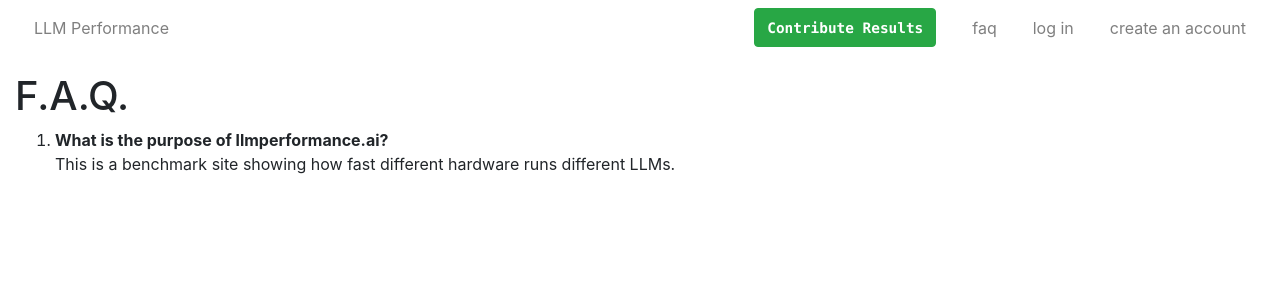
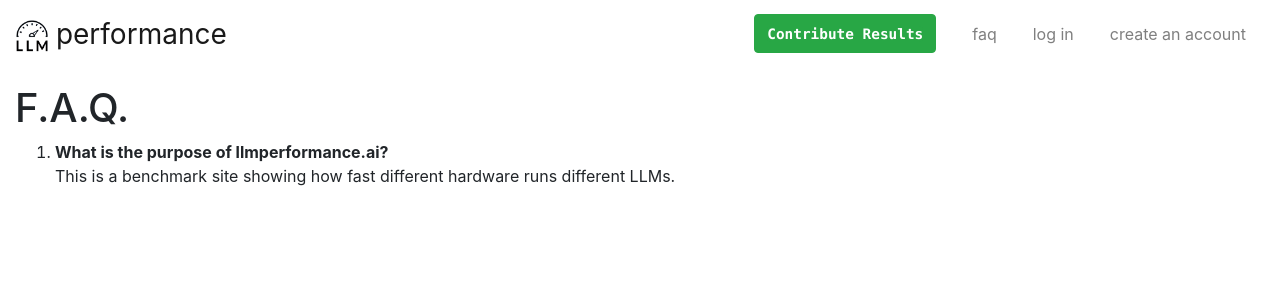
Before and after one commit to datahaven-net/llm-performance, a Django app: template llm_performance/templates/faq/faq_page.html in a window 1280 px wide. Shown: the top 300 px of the page. Run offline with Django 4.2, Linux system fonts and the light colour scheme; the template is opened without the code that fills it, so the values that code supplies are empty; some libraries are stand-ins or nearby versions.

Commit message:
updated site logo

```diff
--- a/templates/base/head.html
+++ b/templates/base/head.html
@@ -15,7 +15,9 @@
 
     <link href="{% static 'vendor/bootstrap/css/bootstrap.css' %}" rel="stylesheet" type="text/css">
     <link href="{% static 'css/styles.css' %}" rel="stylesheet" type="text/css">
-    <link href="{% static 'font-awesome/css/font-awesome.css' %}" rel="stylesheet" type="text/css">
+
+    <!-- <link href="{% static 'font-awesome/css/font-awesome.css' %}" rel="stylesheet" type="text/css"> -->
+
     {% if recaptcha_site_key %}
         <script src='https://www.recaptcha.net/recaptcha/api.js'></script>
     {% endif %}
@@ -44,7 +46,10 @@
 <body>
 <header>
     <nav class="navbar navbar-expand-md navbar-light bg-white static-top">
-        <!-- <a class="navbar-brand" href="/">LLM performance</a> -->
+        <a class="navbar-brand" href="/" style="font-size: 28px">
+            <img src="/static/images/llm_performance.png" width="32" height="32" alt="">
+            performance
+        </a>
         <button class="navbar-toggler" type="button" data-toggle="collapse" data-target="#navbarNavDropdown" aria-controls="navbarNavDropdown" aria-expanded="false" aria-label="Toggle navigation">
             <span class="navbar-toggler-icon"></span>
         </button>
@@ -52,9 +57,11 @@
             {% with url_name=request.resolver_match.url_name %}
                 {% if request.user.is_authenticated %}
                     <ul class="navbar-nav mr-auto">
+                        <!--
                         <li class="nav-item {% if url_name == 'index' %}active{% endif %}">
 					        <a class="nav-link" href="{% url 'index' %}">LLM Performance</a>
                         </li>
+                        -->
                     </ul>
                     <ul class="navbar-nav">
                         {% if url_name != 'report_send' %}
@@ -93,9 +100,11 @@
                     </ul>
                 {% else %}
                     <ul class="navbar-nav mr-auto">
+                        <!--
                         <li class="nav-item {% if url_name == 'index' %}active{% endif %}">
 					        <a class="nav-link" href="{% url 'index' %}">LLM Performance</a>
                         </li>
+                        -->
                     </ul>
                     <ul class="navbar-nav">
                         {% if url_name != 'report_send' %}
```
Also changed, not shown: llm_performance/static/images/llm_performance.png (added).
